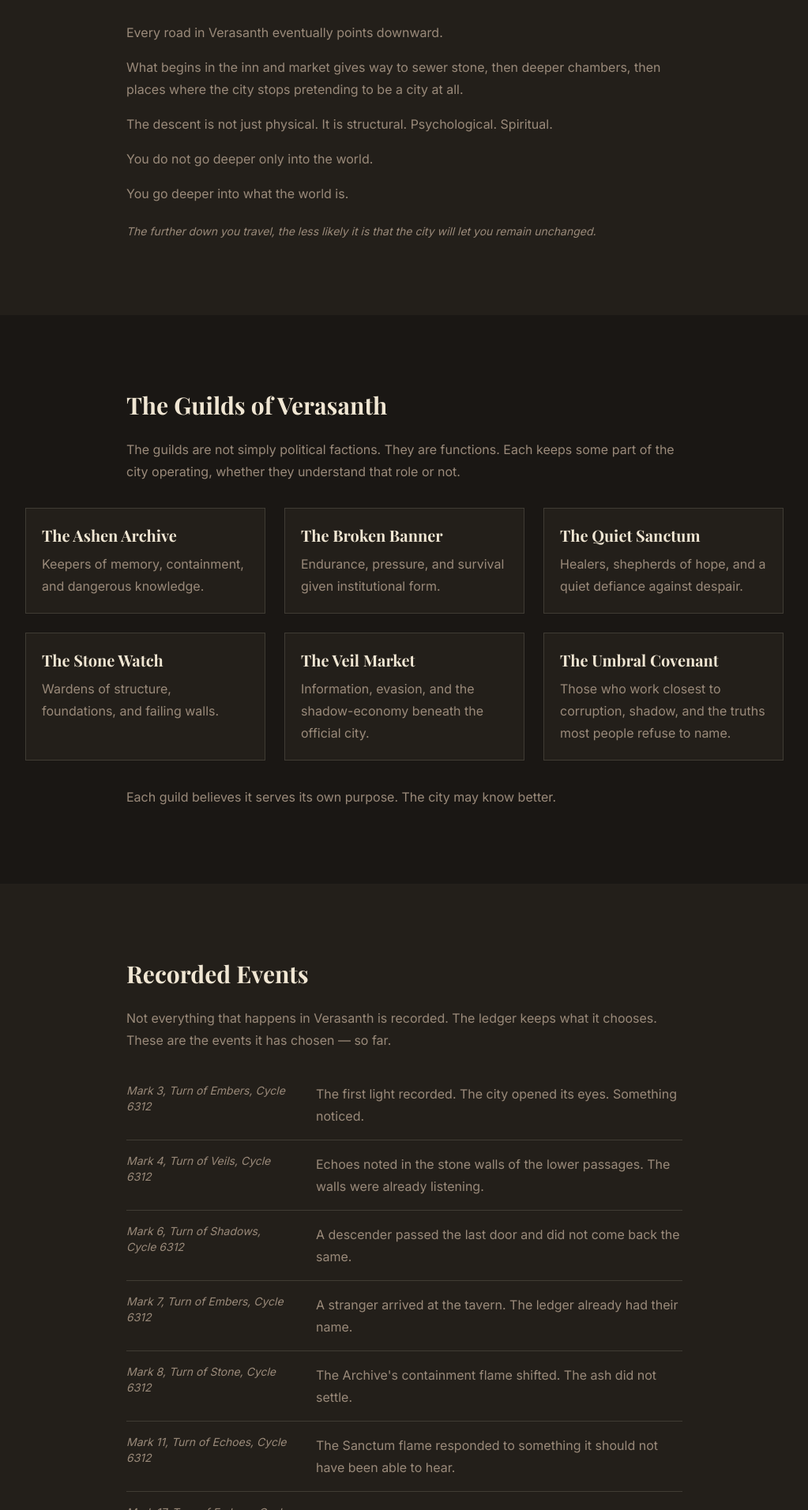
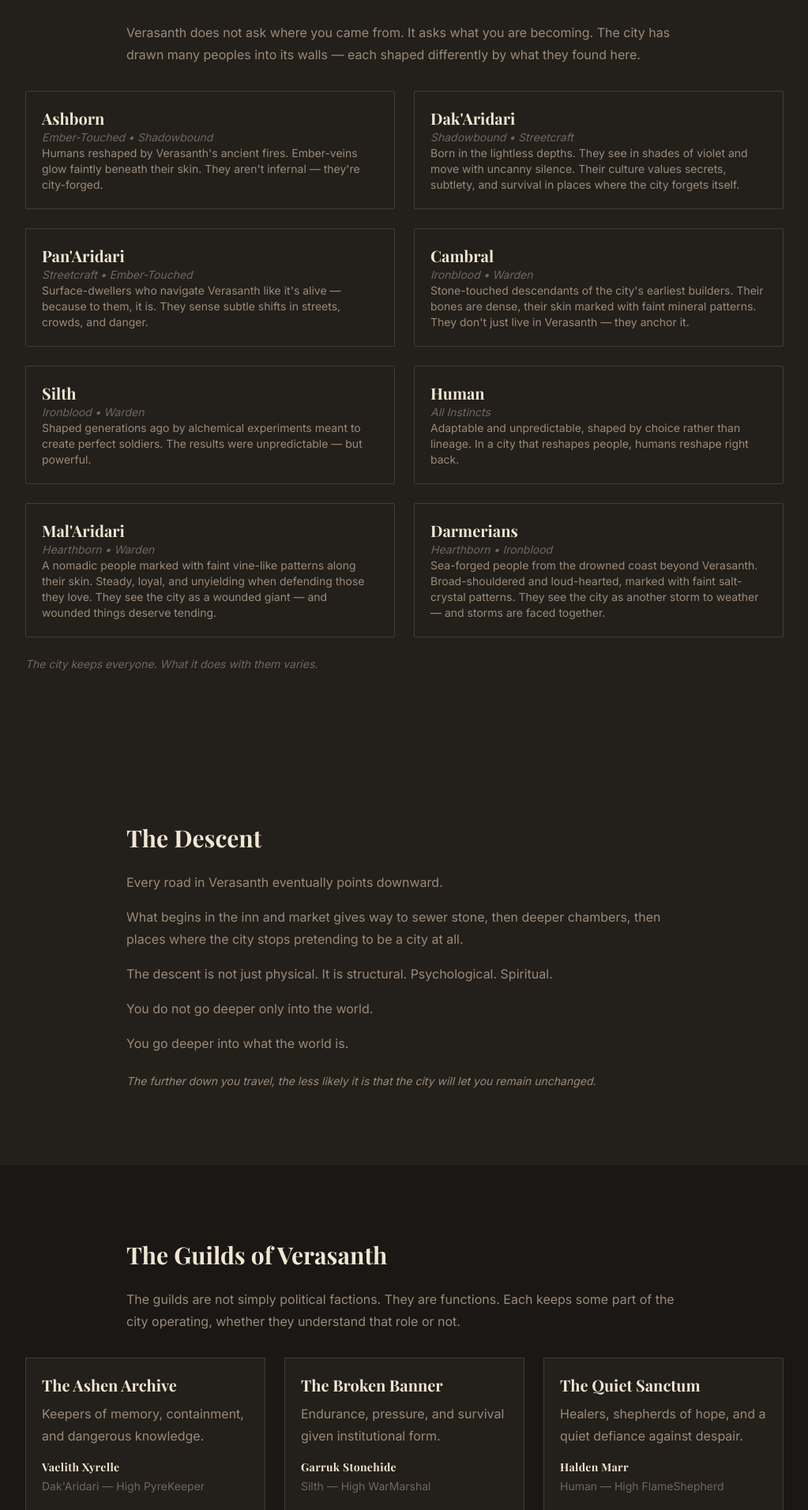
Before and after one commit to TheOff-KeyBard/theoffkeybard-web, a Next.js app: page /verasanth in a window 1280 px wide. Shown: the part 1788-3700 px from the top of the page at 79% size, without its empty margins (128-1151 px from the left). Built offline with nearby package versions, Linux system fonts and the light colour scheme; no server answers.

Commit message:
Complete Race Overhaul

```diff
--- a/app/verasanth/page.tsx
+++ b/app/verasanth/page.tsx
@@ -12,6 +12,55 @@ export const metadata: Metadata = {
 const GUILD_LORE_CARD_CLASS =
   "flex h-full min-h-0 min-w-0 w-full flex-col border border-okb-border bg-okb-bg-elevated p-5 transition-colors hover:border-okb-accent";
 const GUILD_LORE_CARD_BODY_CLASS = "okb-body mt-2 min-w-0 flex-1 break-words";
+const GUILD_LORE_CARD_LEADER_CLASS =
+  "mt-4 font-serif text-sm font-semibold tracking-wide text-okb-text";
+const GUILD_LORE_CARD_LEADER_META_CLASS = "okb-meta mt-1";
+
+/** Guild hub cards: leader + race / title (canon Verasanth). */
+const VERASANTH_GUILD_CARDS = [
+  {
+    href: "/verasanth/ashen-archive",
+    title: "The Ashen Archive",
+    body: "Keepers of memory, containment, and dangerous knowledge.",
+    leader: "Vaelith Xyrelle",
+    leaderMeta: "Dak'Aridari — High PyreKeeper",
+  },
+  {
+    href: "/verasanth/broken-banner",
+    title: "The Broken Banner",
+    body: "Endurance, pressure, and survival given institutional form.",
+    leader: "Garruk Stonehide",
+    leaderMeta: "Silth — High WarMarshal",
+  },
+  {
+    href: "/verasanth/quiet-sanctum",
+    title: "The Quiet Sanctum",
+    body: "Healers, shepherds of hope, and a quiet defiance against despair.",
+    leader: "Halden Marr",
+    leaderMeta: "Human — High FlameShepherd",
+  },
+  {
+    href: "/verasanth/stone-watch",
+    title: "The Stone Watch",
+    body: "Wardens of structure, foundations, and failing walls.",
+    leader: "Rhyla Thornshield",
+    leaderMeta: "Cambral — High Warden",
+  },
+  {
+    href: "/verasanth/veil-market",
+    title: "The Veil Market",
+    body: "Information, evasion, and the shadow-economy beneath the official city.",
+    leader: "Lirael Quickstep",
+    leaderMeta: "Pan'Aridari — Veil-Master",
+  },
+  {
+    href: "/verasanth/umbral-covenant",
+    title: "The Umbral Covenant",
+    body: "Those who work closest to corruption, shadow, and the truths most people refuse to name.",
+    leader: "Serix Vaunt",
+    leaderMeta: "Ashborn — Voice of the Covenant",
+  },
+] as const;
 
 const VERASANTH_TIMELINE_ENTRIES: { ashenDate: string; description: string }[] = [
   {
@@ -155,6 +204,101 @@ export default function VerasanthLorePage() {
         </Container>
       </section>
 
+      {/* TODO: individual race pages, stat display, lore depth */}
+      <section className="bg-okb-bg-elevated py-16 md:py-24">
+        <Container size="text" className="space-y-6">
+          <SectionHeading title="The Races of Verasanth" />
+          <p className="okb-body">
+            Verasanth does not ask where you came from. It asks what you are
+            becoming. The city has drawn many peoples into its walls — each
+            shaped differently by what they found here.
+          </p>
+        </Container>
+        <Container size="wide" className="mt-8 space-y-6">
+          <div className="grid grid-cols-1 gap-6 md:grid-cols-2">
+            <div className="rounded-sm border border-okb-border bg-okb-bg-elevated p-5">
+              <h3 className="okb-h3">Ashborn</h3>
+              <p className="okb-meta italic">
+                Ember-Touched • Shadowbound
+              </p>
+              <p className="okb-body text-sm">
+                Humans reshaped by Verasanth&apos;s ancient fires. Ember-veins
+                glow faintly beneath their skin. They aren&apos;t infernal —
+                they&apos;re city-forged.
+              </p>
+            </div>
+            <div className="rounded-sm border border-okb-border bg-okb-bg-elevated p-5">
+              <h3 className="okb-h3">Dak&apos;Aridari</h3>
+              <p className="okb-meta italic">Shadowbound • Streetcraft</p>
+              <p className="okb-body text-sm">
+                Born in the lightless depths. They see in shades of violet and
+                move with uncanny silence. Their culture values secrets, subtlety,
+                and survival in places where the city forgets itself.
+              </p>
+            </div>
+            <div className="rounded-sm border border-okb-border bg-okb-bg-elevated p-5">
+              <h3 className="okb-h3">Pan&apos;Aridari</h3>
+              <p className="okb-meta italic">Streetcraft • Ember-Touched</p>
+              <p className="okb-body text-sm">
+                Surface-dwellers who navigate Verasanth like it&apos;s alive —
+                because to them, it is. They sense subtle shifts in streets,
+                crowds, and danger.
+              </p>
+            </div>
+            <div className="rounded-sm border border-okb-border bg-okb-bg-elevated p-5">
+              <h3 className="okb-h3">Cambral</h3>
+              <p className="okb-meta italic">Ironblood • Warden</p>
+              <p className="okb-body text-sm">
+                Stone-touched descendants of the city&apos;s earliest builders.
+                Their bones are dense, their skin marked with faint mineral
+                patterns. They don&apos;t just live in Verasanth — they anchor
+                it.
+              </p>
+            </div>
+            <div className="rounded-sm border border-okb-border bg-okb-bg-elevated p-5">
+              <h3 className="okb-h3">Silth</h3>
+              <p className="okb-meta italic">Ironblood • Warden</p>
+              <p className="okb-body text-sm">
+                Shaped generations ago by alchemical experiments meant to create
+                perfect soldiers. The results were unpredictable — but powerful.
+              </p>
+            </div>
+            <div className="rounded-sm border border-okb-border bg-okb-bg-elevated p-5">
+              <h3 className="okb-h3">Human</h3>
+              <p className="okb-meta italic">All Instincts</p>
+              <p className="okb-body text-sm">
+                Adaptable and unpredictable, shaped by choice rather than
+                lineage. In a city that reshapes people, humans reshape right
+                back.
+              </p>
+            </div>
+            <div className="rounded-sm border border-okb-border bg-okb-bg-elevated p-5">
+              <h3 className="okb-h3">Mal&apos;Aridari</h3>
+              <p className="okb-meta italic">Hearthborn • Warden</p>
+              <p className="okb-body text-sm">
+                A nomadic people marked with faint vine-like patterns along their
+                skin. Steady, loyal, and unyielding when defending those they
+                love. They see the city as a wounded giant — and wounded things
+                deserve tending.
+              </p>
+            </div>
+            <div className="rounded-sm border border-okb-border bg-okb-bg-elevated p-5">
+              <h3 className="okb-h3">Darmerians</h3>
+              <p className="okb-meta italic">Hearthborn • Ironblood</p>
+              <p className="okb-body text-sm">
+                Sea-forged people from the drowned coast beyond Verasanth.
+                Broad-shouldered and loud-hearted, marked with faint salt-crystal
+                patterns. They see the city as another storm to weather — and
+                storms are faced together.
+              </p>
+            </div>
+          </div>
+          <p className="okb-meta italic text-okb-faint">
+            The city keeps everyone. What it does with them varies.
+          </p>
+        </Container>
+      </section>
+
       <section className="bg-okb-bg-elevated py-16 md:py-24">
         <Container size="text" className="space-y-6">
           {/* TODO: expansion — zone map, descent diagram, run hooks */}
@@ -194,59 +338,16 @@ export default function VerasanthLorePage() {
         </Container>
         <Container size="wide" className="mt-8">
           <ul className="grid grid-cols-1 items-stretch gap-6 md:grid-cols-2 lg:grid-cols-3">
-            <li className="flex min-h-0 min-w-0">
-              <Link href="/verasanth/ashen-archive" className={GUILD_LORE_CARD_CLASS}>
-                <h3 className="okb-h3 shrink-0">The Ashen Archive</h3>
-                <p className={GUILD_LORE_CARD_BODY_CLASS}>
-                  Keepers of memory, containment, and dangerous knowledge.
-                </p>
-              </Link>
-            </li>
-            <li className="flex min-h-0 min-w-0">
-              <Link href="/verasanth/broken-banner" className={GUILD_LORE_CARD_CLASS}>
-                <h3 className="okb-h3 shrink-0">The Broken Banner</h3>
-                <p className={GUILD_LORE_CARD_BODY_CLASS}>
-                  Endurance, pressure, and survival given institutional form.
-                </p>
-              </Link>
-            </li>
-            <li className="flex min-h-0 min-w-0">
-              <Link href="/verasanth/quiet-sanctum" className={GUILD_LORE_CARD_CLASS}>
-                <h3 className="okb-h3 shrink-0">The Quiet Sanctum</h3>
-                <p className={GUILD_LORE_CARD_BODY_CLASS}>
-                  Healers, shepherds of hope, and a quiet defiance against despair.
-                </p>
-              </Link>
-            </li>
-            <li className="flex min-h-0 min-w-0">
-              <Link href="/verasanth/stone-watch" className={GUILD_LORE_CARD_CLASS}>
-                <h3 className="okb-h3 shrink-0">The Stone Watch</h3>
-                <p className={GUILD_LORE_CARD_BODY_CLASS}>
-                  Wardens of structure, foundations, and failing walls.
-                </p>
-              </Link>
-            </li>
-            <li className="flex min-h-0 min-w-0">
-              <Link href="/verasanth/veil-market" className={GUILD_LORE_CARD_CLASS}>
-                <h3 className="okb-h3 shrink-0">The Veil Market</h3>
-                <p className={GUILD_LORE_CARD_BODY_CLASS}>
-                  Information, evasion, and the shadow-economy beneath the official
-                  city.
-                </p>
-              </Link>
-            </li>
-            <li className="flex min-h-0 min-w-0">
-              <Link
-                href="/verasanth/umbral-covenant"
-                className={GUILD_LORE_CARD_CLASS}
-              >
-                <h3 className="okb-h3 shrink-0">The Umbral Covenant</h3>
-                <p className={GUILD_LORE_CARD_BODY_CLASS}>
-                  Those who work closest to corruption, shadow, and the truths most
-                  people refuse to name.
-                </p>
-              </Link>
-            </li>
+            {VERASANTH_GUILD_CARDS.map((g) => (
+              <li key={g.href} className="flex min-h-0 min-w-0">
+                <Link href={g.href} className={GUILD_LORE_CARD_CLASS}>
+                  <h3 className="okb-h3 shrink-0">{g.title}</h3>
+                  <p className={GUILD_LORE_CARD_BODY_CLASS}>{g.body}</p>
+                  <p className={GUILD_LORE_CARD_LEADER_CLASS}>{g.leader}</p>
+                  <p className={GUILD_LORE_CARD_LEADER_META_CLASS}>{g.leaderMeta}</p>
+                </Link>
+              </li>
+            ))}
           </ul>
         </Container>
         <Container size="text" className="mt-8">
```
